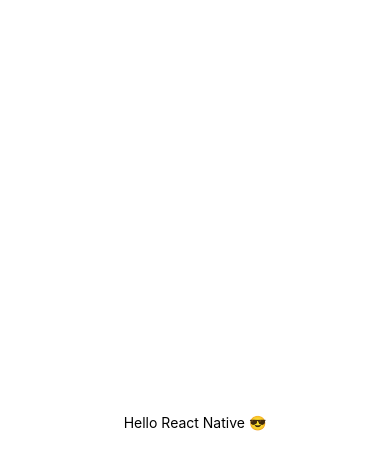
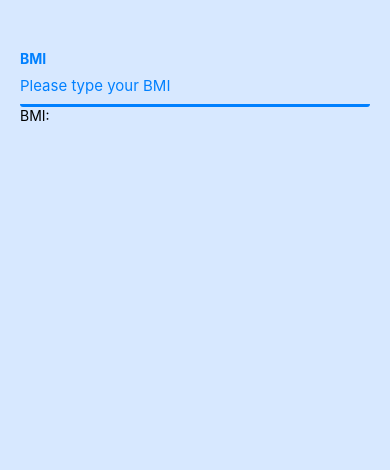
Before and after one commit to kamilparczewski/rn-workshops, a React Native app: screen / in a window 390 px wide. Shown: the top 470 px of the page. Built offline with nearby package versions, Linux system fonts and the light colour scheme.

Commit message:
02-components - input

```diff
--- a/App.js
+++ b/App.js
@@ -1,21 +1,69 @@
 import React from 'react';
-import { StyleSheet, Text, View } from 'react-native';
+import { StyleSheet, Text, View, TextInput } from 'react-native';
+
+import { colors } from './helpers'
 
 export default class App extends React.Component {
+  constructor(props) {
+    super(props);
+
+    this.state = {
+      BMI: '',
+      weights: [],
+    }
+  }
+
+  onChangeBMI = (inputValue) => {
+    this.setState({
+      BMI: inputValue,
+    })
+  };
+
   render() {
     return (
-      <View style={styles.container}>
-        <Text>Hello React Native 😎</Text>
+      <View style={styles.mainView}>
+        <View style={styles.container}>
+          <Text style={styles.label}>BMI</Text>
+          <TextInput
+            onChangeText={this.onChangeBMI}
+            value={this.state.BMI}
+            style={styles.input}
+            keyboardType="numeric"
+            placeholder="Please type your BMI"
+            placeholderTextColor={colors.blue}
+          />
+
+          <Text>BMI: {this.state.BMI}</Text>
+        </View>
       </View>
     );
   }
 }
 
 const styles = StyleSheet.create({
+  mainView: {
+    flex: 1,
+    backgroundColor: colors.lightblue,
+  },
   container: {
     flex: 1,
-    backgroundColor: '#fff',
-    alignItems: 'center',
-    justifyContent: 'center',
+    alignItems: 'flex-start',
+    justifyContent: 'flex-start',
+    marginVertical: 50,
+    marginHorizontal: 20
+  },
+  input: {
+    height: 40,
+    width: `100%`,
+    fontSize: 15,
+    borderBottomWidth: 3,
+    borderRadius: 3,
+    borderColor: colors.blue,
+  },
+  label: {
+    width: '100%',
+    justifyContent: 'flex-start',
+    fontWeight: 'bold',
+    color: colors.blue
   },
 });
--- /dev/null
+++ b/helpers/index.js
@@ -0,0 +1,5 @@
+// Colors
+export const colors = {
+  blue: '#0080FF',
+  lightblue: '#d7e8ff'
+};
```
